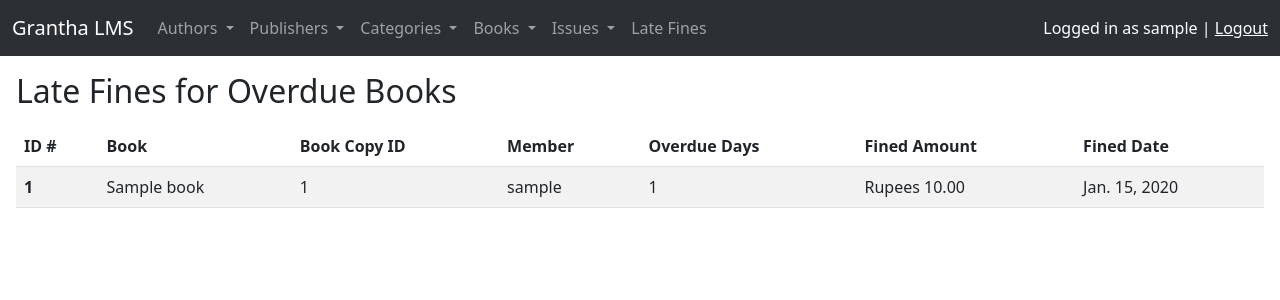
After one commit to padamupreti/grantha-lms, a Django app: page /fines/ in a window 1280 px wide. The commit adds this page. Shown: the top 300 px of the page. Run offline with Django 4.2, Linux system fonts and the light colour scheme; a user stored in the database is signed in; tables that the repository leaves empty hold one stand-in row (values such as "Sample post"); some libraries are stand-ins or nearby versions.

Commit message:
Added Late Fines listing

```diff
--- /dev/null
+++ b/dashboard/templates/dashboard/list_fines.html
@@ -0,0 +1,35 @@
+{% extends 'base.html' %} {% block content %}
+<h2 class="m-3">Late Fines for Overdue Books</h2>
+<div class="table-responsive mx-3 text-nowrap">
+    {% if object_list %}
+    <table class="table table-striped">
+        <thead>
+            <tr>
+                <th scope="col">ID #</th>
+                <th scope="col">Book</th>
+                <th scope="col">Book Copy ID</th>
+                <th scope="col">Member</th>
+                <th scope="col">Overdue Days</th>
+                <th scope="col">Fined Amount</th>
+                <th scope="col">Fined Date</th>
+            </tr>
+        </thead>
+        <tbody>
+            {% for fine in object_list %}
+            <tr>
+                <th scope="row">{{ fine.id }}</th>
+                <td>{{ fine.book_copy.book }}</td>
+                <td>{{ fine.book_copy.id }}</td>
+                <td>{{ fine.member }}</td>
+                <td>{{ fine.late_days }}</td>
+                <td>Rupees {{ fine.amount }}</td>
+                <td>{{ fine.fined_date }}</td>
+            </tr>
+            {% endfor %}
+        </tbody>
+    </table>
+    {% else %}
+    <p>Sorry, no late fines found.</p>
+    {% endif %}
+</div>
+{% endblock %}
--- a/dashboard/urls.py
+++ b/dashboard/urls.py
@@ -6,6 +6,8 @@ from .views.publisher import PublisherCreateView, PublisherListView, PublisherUp
 from .views.category import CategoryCreateView, CategoryListView, CategoryUpdateView, CategoryDeleteView
 from .views.book import create_book, list_books, update_book, BookDeleteView
 from .views.issue import issue_book, list_issues, return_issued_book
+from .views.fine import FineListView
+# from .views.book_request import create_request
 
 app_name = 'dashboard'
 urlpatterns = [
@@ -40,5 +42,9 @@ urlpatterns = [
     # Issue
     path('issues/new/', issue_book, name='create-issue'),
     path('issues/', list_issues, name='list-issues'),
-    path('issues/<int:pk>/return/', return_issued_book, name='return-issued')
+    path('issues/<int:pk>/return/', return_issued_book, name='return-issued'),
+    # Fines
+    path('fines/', FineListView.as_view(), name='list-fines'),
+    # Book Requests
+    #     path('requests/create', create_request, name='create-request'),
 ]
--- /dev/null
+++ b/dashboard/views/fine.py
@@ -0,0 +1,10 @@
+# from django.shortcuts import render
+from django.contrib.auth.mixins import LoginRequiredMixin
+from django.views.generic.list import ListView
+
+from ..models import LateFine
+
+
+class FineListView(LoginRequiredMixin, ListView):
+    model = LateFine
+    template_name = 'dashboard/list_fines.html'
--- a/dashboard/views/issue.py
+++ b/dashboard/views/issue.py
@@ -15,7 +15,6 @@ def issue_book(request):
     form = IssueCreateForm(request.POST or None)
     context = {
         'form': form,
-        'item_type': 'Issue'
     }
     if request.method == 'POST':
         if form.is_valid():
--- a/templates/navbar.html
+++ b/templates/navbar.html
@@ -161,6 +161,11 @@
                         </li>
                     </ul>
                 </li>
+                <li class="nav-item">
+                    <a href="{% url 'dashboard:list-fines' %}" class="nav-link"
+                        >Late Fines</a
+                    >
+                </li>
             </ul>
             <span class="navbar-text text-white"
                 >Logged in as {{ user }} |
```
